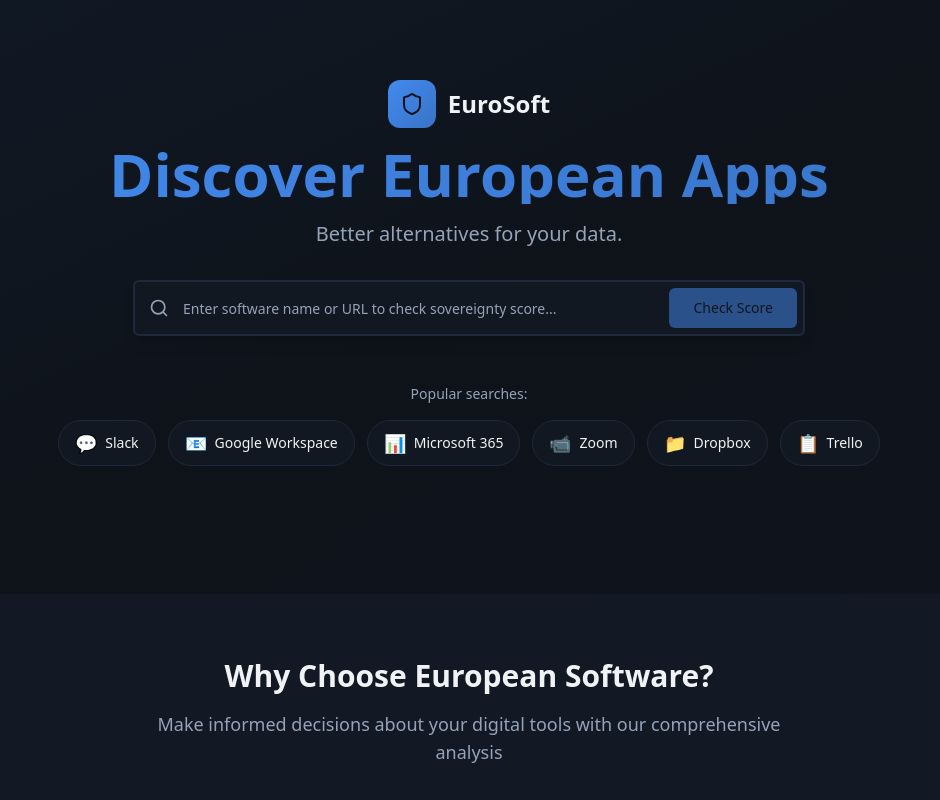
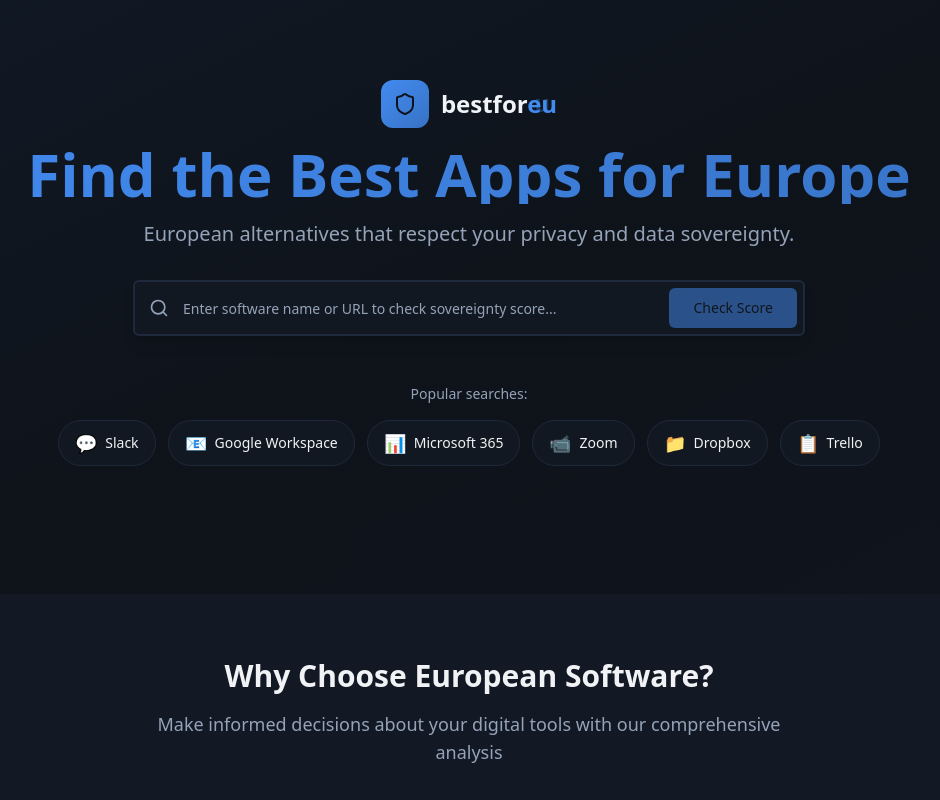
Before and after one commit to limmerja/trusty-europe-finder, a React (Vite) app: page / in a window 1280 px wide. Shown: the top 800 px of the page, without its empty margins (171-1111 px from the left). Built offline with nearby package versions, Linux system fonts and the light colour scheme.

Commit message:
Update branding to "bestforeu"
Change the company name from "eurosoft" to "bestforeu". Update the design to visually emphasize both "eu" and "u" readings of the name.

```diff
--- a/src/pages/Index.tsx
+++ b/src/pages/Index.tsx
@@ -105,13 +105,21 @@ const Index = () => {
                 <div className="w-12 h-12 bg-gradient-to-br from-primary to-primary/80 rounded-xl flex items-center justify-center">
                   <Shield className="w-6 h-6 text-primary-foreground" />
                 </div>
-                <h1 className="text-2xl font-bold text-foreground">EuroSoft</h1>
+                <h1 className="text-2xl font-bold text-foreground">
+                  bestfor
+                  <span className="relative">
+                    <span className="text-primary">eu</span>
+                    <span className="absolute inset-0 text-primary/30 hover:text-primary/10 transition-colors duration-300 cursor-help" title="Also reads as 'bestforyou'">
+                      u
+                    </span>
+                  </span>
+                </h1>
               </div>
               <p className="text-5xl md:text-6xl font-bold text-foreground mb-4 bg-gradient-to-r from-primary to-primary/80 bg-clip-text text-transparent">
-                Discover European Apps
+                Find the Best Apps for Europe
               </p>
               <p className="text-xl text-muted-foreground max-w-2xl mx-auto">
-                Better alternatives for your data.
+                European alternatives that respect your privacy and data sovereignty.
               </p>
             </div>
 
```
